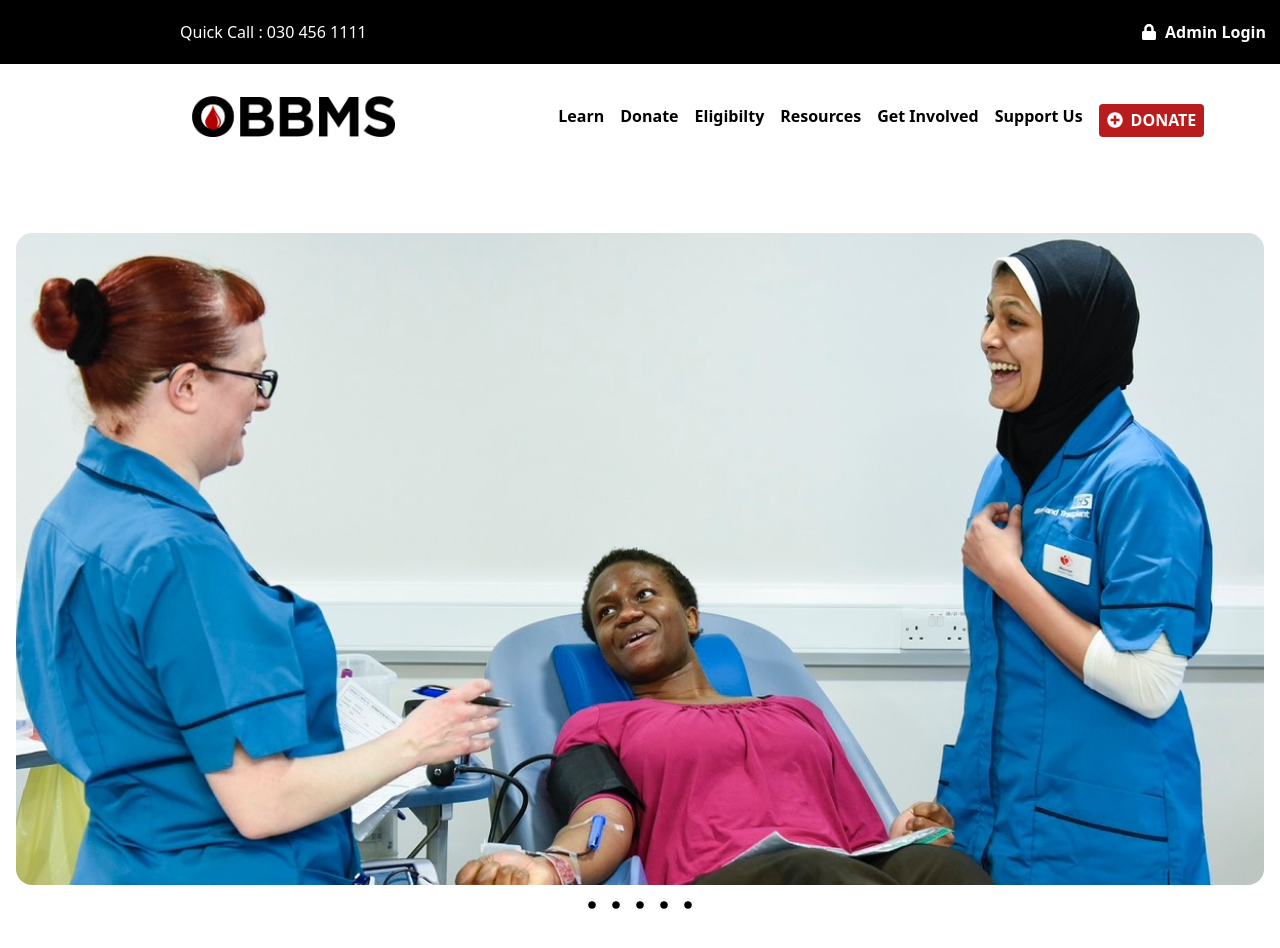
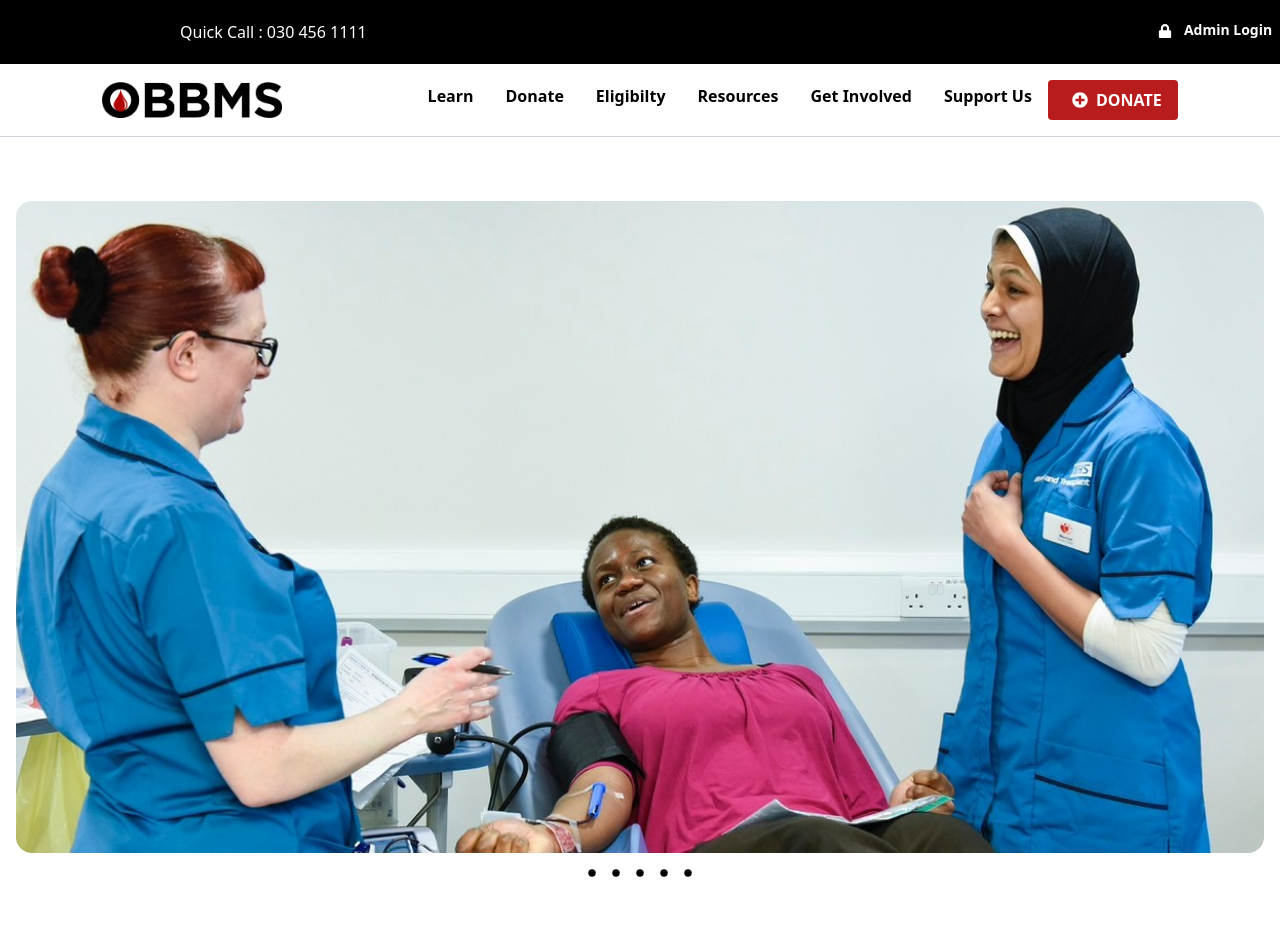
Before and after one commit to ak-boateng/obbms, a React (Create React App) app: page / in a window 1280 px wide. Shown: the top 948 px of the page. After the commit the page ends 917 px from the top, so only its background shows below. Built offline with nearby package versions, Linux system fonts and the light colour scheme.

Commit message:
Both Desktop and Mobile compatility added for Header, NavBar and Slider

```diff
--- a/src/components/Header.js
+++ b/src/components/Header.js
@@ -4,11 +4,11 @@ import { FaLock } from 'react-icons/fa';
 const Header = () => {
   return (
     <div className='bg-black  text-white'>
-      <div className='p-5 flex container mx-40 justify-between'>
+      <div className='lg:p-5 p-3 lg:flex flex container lg:mx-40 justify-between'>
       <p>Quick Call : 030 456 1111</p>
-      <ul className=' font-semibold text-1xl flex gap-6'>
-        <a href='google.com'className='inline-flex'><i className='mx-2 my-1'><FaLock /></i>Admin Login</a>
-        <a href='google.com'className='inline-flex'><i className='mx-2 my-1'><FaLock /></i>Donor Login</a>
+      <ul className=' font-semibold lg:text-1xl text-sm flex lg:gap-6 gap-3'>
+        <a href='google.com'className='inline-flex'><i className='lg:mx-2 px-1 my-1'><FaLock /></i>Admin Login</a>
+        <a href='google.com'className='inline-flex'><i className='lg:mx-2 px-1 my-1'><FaLock /></i>Donor Login</a>
 
       </ul>
       </div>
--- a/src/components/NavBar.js
+++ b/src/components/NavBar.js
@@ -1,25 +1,50 @@
-import React from 'react'
+import React, { useState } from 'react'
 import logo from '../images/logo.png'
 import { FaPlusCircle } from 'react-icons/fa';
-import { FaHamburger } from 'react-icons/fa';
+import { FiMenu } from 'react-icons/fi';
 
 
 const NavBar = () => {
+  const [open, setOpen] = useState(false);
+
+
   return (
-      <div className='p-8 flex container mx-40 justify-between'>
+     <header className='border-b border-gray-300 py-4'>
+       <div className='flex items-center justify-between xl:max-w-8xl xl:mx-auto lg:max-w-full px-[8%] flex-wrap'>
       <img className='w-1/6' src={logo} alt="" />
-      <ul className=' font-semibold pt-2 text-1.5xl flex gap-4'>
-       <a href="google.com">Learn</a>
-       <a href="google.com">Donate</a>
-       <a href="google.com">Eligibilty</a>
-       <a href="google.com">Resources</a>
-       <a href="google.com">Get Involved</a>
-       <a href="google.com">Support Us</a>
-       <a href='google.com'className='inline-flex bg-red-700 text-white pt-1 pr-2 mt-0 rounded'><i className='mx-2 my-1'><FaPlusCircle /></i>DONATE</a>
+      <FiMenu className='lg:hidden block h-6 w-6 cursor-pointer'onClick= {() => setOpen(!open)}/>
+
+      {/*Nav Links  */}
+      <nav className={`${open ? 'block' : 'hidden'} lg:flex lg:items-center lg:w-auto w-full `}>
+      <ul className='font-semibold lg:flex block justify-between  text-1.5xl'>
+      <li className='border-b border-gray-300  lg:border-none py-1'>
+        <a className='lg:px-4 lg:py-2   hover:text-red-700' href="google.com">Learn</a>
+        </li>
+        <li className='border-b border-gray-300 lg:border-none py-1'>
+       <a className='lg:px-4 lg:py-2  hover:text-red-700' href="google.com">Donate</a>
+        </li>
+        <li className='border-b border-gray-300 lg:border-none py-1'>
+       <a className='lg:px-4 lg:py-2  hover:text-red-700' href="google.com">Eligibilty</a>
+        </li>
+        <li className='border-b border-gray-300 lg:border-none py-1'>
+       <a className='lg:px-4 lg:py-2 hover:text-red-700' href="google.com">Resources</a>
+        </li>
+        <li className='border-b border-gray-300 lg:border-none py-1'>
+
+       <a className='lg:px-4 lg:py-2  hover:text-red-700' href="google.com">Get Involved</a>
+        </li>
+        <li className='border-b border-gray-300 lg:border-none py-1'>
+        <a className='lg:px-4 lg:py-2  hover:text-red-700' href="google.com">Support Us</a>
+        </li>
+        <li>
+        <a  href='google.com'className='inline-flex bg-red-700 text-white px-4 py-2 mt-0 rounded w-full hover:w-[+120%] transition delay-150 hover:delay-150 hover:duration-300'><i className='mx-2 my-1'><FaPlusCircle /></i>DONATE</a>
+        </li>
       </ul>
+      </nav>
 
-      <a href='google.com' className='bg-white p-3 hidden sm:block justify-end'><i><FaHamburger/> </i></a>
+
       </div>
+     </header>
   )
 }
 
--- a/src/components/Slider.js
+++ b/src/components/Slider.js
@@ -40,7 +40,7 @@ const Slider = () => {
     <div className=' h-[780px] w-full m-auto py-16 px-4 relative group'>
       <div
         style={{ backgroundImage: `url(${slides[currentIndex].url})` }}
-        className='w-full h-full rounded-2xl bg-center bg-cover duration-500'
+        className='w-full h-full rounded-2xl bg-center bg-cover duration-700'
       ></div>
       {/* Left Arrow */}
       <div className='hidden group-hover:block absolute top-[50%] -translate-x-0 translate-y-[-50%] left-5 text-2xl rounded-full p-2 bg-black/20 text-white cursor-pointer'>
```
